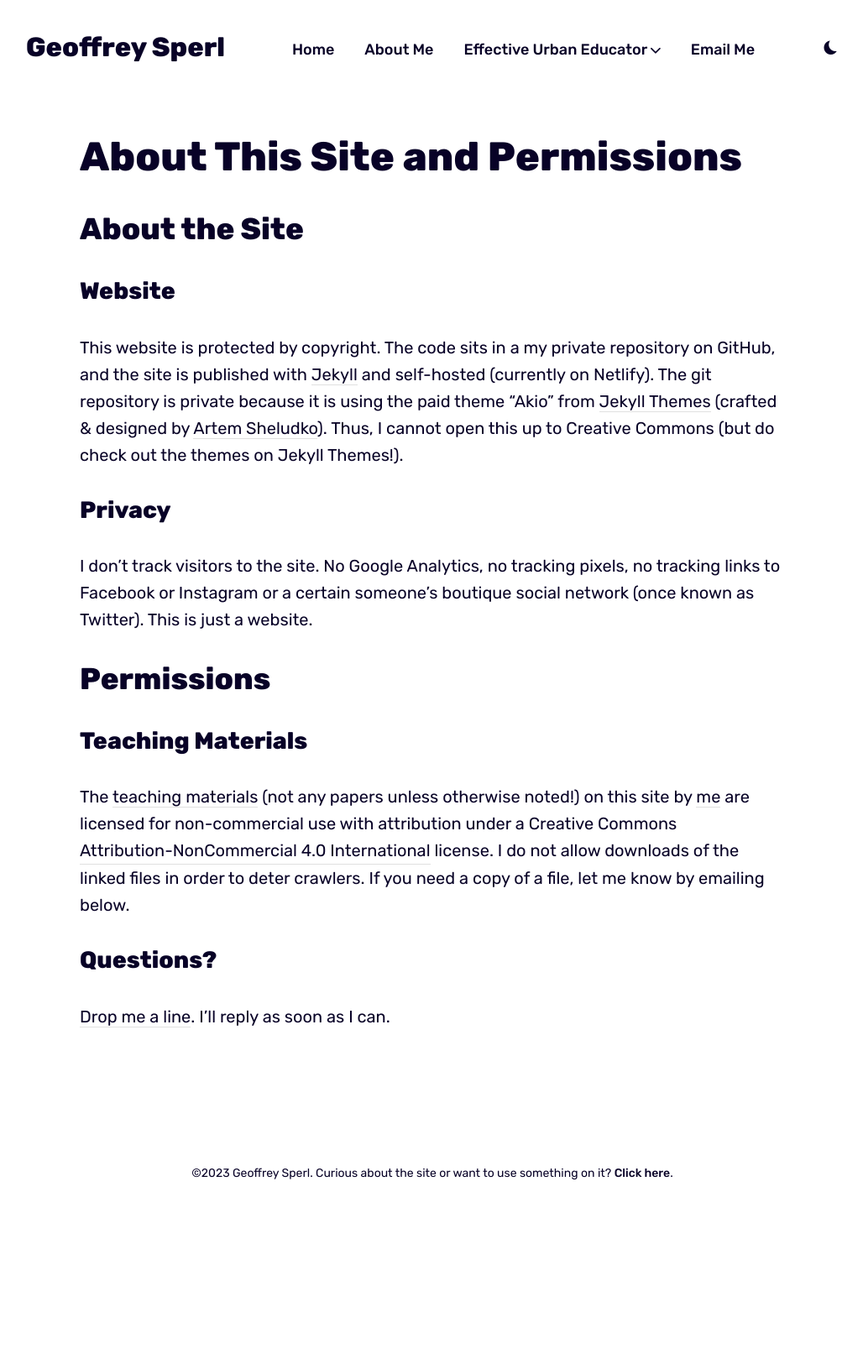
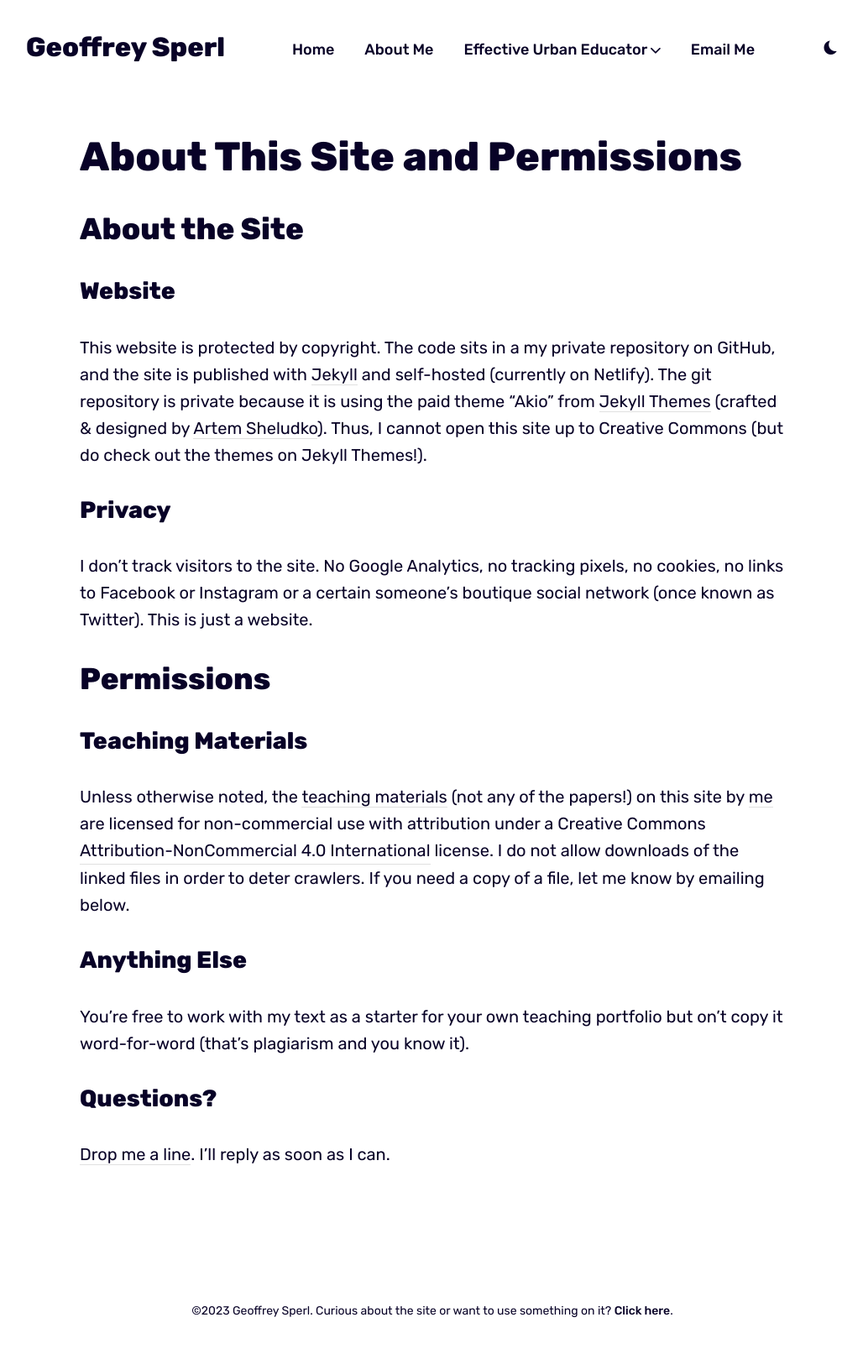
Before and after one commit to geoffreysperl/teaching, a Jekyll site: the page built from _pages/about-site.md, in a window 1280 px wide. Shown: the whole page at 84% size, without its empty margins (125-1153 px from the left). Built offline with Jekyll 4.4.1, drawn with Linux system fonts in a browser that asks for light colours; before the commit the page ends 1449 px from its top, so only the background shows below that.

Commit message:
Tweaking a few more permissions

```diff
--- a/_pages/about-site.md
+++ b/_pages/about-site.md
@@ -11,17 +11,21 @@ permalink: /about-site/
 
 ## Website
 
-This website is protected by copyright. The code sits in a my private repository on GitHub, and the site is published with <a href="https://jekyllrb.com/">Jekyll</a> and self-hosted (currently on Netlify). The git repository is private because it is using the paid theme "Akio" from <a href="https://index.jekyllthemes.io/">Jekyll Themes</a> (crafted & designed by <a href="https://jekyllthemes.io/developers/artem-sheludko">Artem Sheludko</a>). Thus, I cannot open this up to Creative Commons (but do check out the themes on Jekyll Themes!).
+This website is protected by copyright. The code sits in a my private repository on GitHub, and the site is published with <a href="https://jekyllrb.com/">Jekyll</a> and self-hosted (currently on Netlify). The git repository is private because it is using the paid theme "Akio" from <a href="https://index.jekyllthemes.io/">Jekyll Themes</a> (crafted & designed by <a href="https://jekyllthemes.io/developers/artem-sheludko">Artem Sheludko</a>). Thus, I cannot open this site up to Creative Commons (but do check out the themes on Jekyll Themes!).
 
 ## Privacy
 
-I don't track visitors to the site. No Google Analytics, no tracking pixels, no tracking links to Facebook or Instagram or a certain someone's boutique social network (once known as Twitter). This is just a website.
+I don't track visitors to the site. No Google Analytics, no tracking pixels, no cookies, no links to Facebook or Instagram or a certain someone's boutique social network (once known as Twitter). This is just a website.
 
 # Permissions
 
 ## Teaching Materials
 
-<p xmlns:cc="http://creativecommons.org/ns#" >The <a rel="cc:attributionURL" href="https://teaching.geoffreysperl.com">teaching materials</a> (not any papers unless otherwise noted!) on this site by <a rel="cc:attributionURL dct:creator" property="cc:attributionName" href="https://geoffreysperl.com">me</a> are licensed for non-commercial use with attribution under a Creative Commons <a href="http://creativecommons.org/licenses/by-nc/4.0/?ref=chooser-v1" target="_blank" rel="license noopener noreferrer" style="display:inline-block;">Attribution-NonCommercial 4.0 International</a> license. I do not allow downloads of the linked files in order to deter crawlers. If you need a copy of a file, let me know by emailing below.</p>
+<p xmlns:cc="http://creativecommons.org/ns#" >Unless otherwise noted, the <a rel="cc:attributionURL" href="https://teaching.geoffreysperl.com">teaching materials</a> (not any of the papers!) on this site by <a rel="cc:attributionURL dct:creator" property="cc:attributionName" href="https://geoffreysperl.com">me</a> are licensed for non-commercial use with attribution under a Creative Commons <a href="http://creativecommons.org/licenses/by-nc/4.0/?ref=chooser-v1" target="_blank" rel="license noopener noreferrer" style="display:inline-block;">Attribution-NonCommercial 4.0 International</a> license. I do not allow downloads of the linked files in order to deter crawlers. If you need a copy of a file, let me know by emailing below.</p>
+
+## Anything Else
+
+You're free to work with my text as a starter for your own teaching portfolio but on't copy it word-for-word (that's plagiarism and you know it).
 
 ## Questions?
 
```
